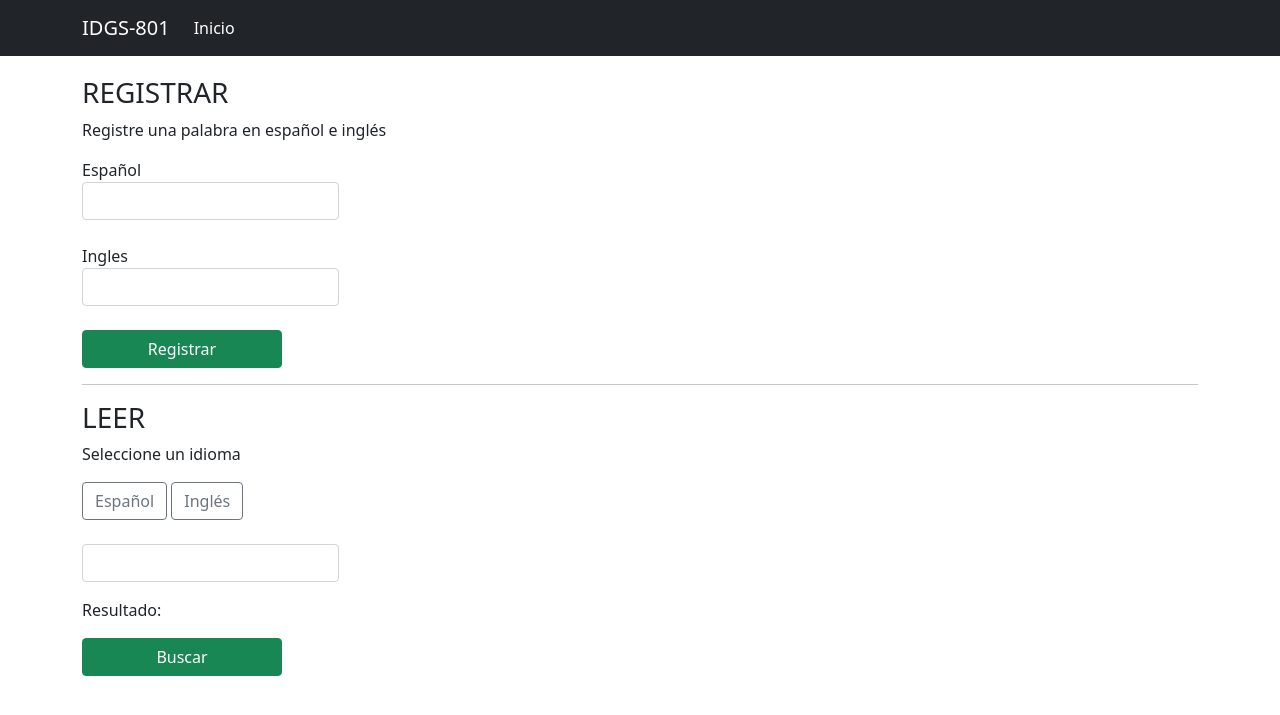
After one commit to IDGS-801-21000401/PracticasParcial1-IDGS801, a Flask app: page /documentos in a window 1280 px wide. The commit adds this page. Shown: the top 715 px of the page. Run offline with Flask 3, Linux system fonts and the light colour scheme.

Commit message:
19/02/2024 Se realizó actividad de archivos

```diff
--- a/forms.py
+++ b/forms.py
@@ -1,4 +1,4 @@
-from wtforms import Form,FloatField,RadioField,SelectField
+from wtforms import validators,Form,FloatField,RadioField,SelectField,StringField
 
 
 class UserForm(Form):
@@ -13,3 +13,21 @@ class calculadoraResistencia(Form):
     segundaBanda = SelectField("segundaBanda", choices=[("Negro", "Negro"), ("Café", "Café"), ("Rojo", "Rojo"), ("Naranja", "Naranja"), ("Amarillo", "Amarillo"), ("Verde", "Verde"), ("Azul", "Azul"), ("Violeta", "Violeta"), ("Gris", "Gris"), ("Blanco", "Blanco")])
     tercerBanda = SelectField("tercerBanda", choices=[("Negro", "Negro"), ("Café", "Café"), ("Rojo", "Rojo"), ("Naranja", "Naranja"), ("Amarillo", "Amarillo"), ("Verde", "Verde"), ("Azul", "Azul"), ("Violeta", "Violeta"), ("Gris", "Gris"), ("Blanco", "Blanco")])
     tolerancia = RadioField("Tolerancia", choices=[("oro", "Oro"), ("plata", "Plata")])
+
+
+class Documentos(Form):
+    ingles = StringField("ingles",[
+        validators.DataRequired(message='El campo es requerido.'),
+        validators.length(min=2,max=10,message='El minimo es 4 y el máximo es 10'),
+    ])
+    espaniol = StringField("español",[
+        validators.DataRequired(message='El campo es requerido.'),
+        validators.length(min=2,max=10,message='El minimo es 4 y el máximo es 10'),
+    ])
+
+class buscar(Form):
+    idiomas = RadioField("", choices=[("espanio", "Español"), ("ingles", "Inglés")])
+    busqueda = StringField("",[
+        validators.DataRequired(message='El campo es requerido.'),
+        validators.length(min=2,max=10,message='El minimo es 4 y el máximo es 10'),
+    ])
--- a/main.py
+++ b/main.py
@@ -1,6 +1,7 @@
 from flask import Flask, render_template, request
-from forms import UserForm,calculadoraResistencia
+from forms import UserForm,calculadoraResistencia,Documentos,buscar
 from math import sqrt
+from io import open
 
 app = Flask(__name__)
 
@@ -88,5 +89,55 @@ def resistencias():
         print(min_resistencia)
     return render_template("resistencias.html",form=resistencia, colores_resistencia = colores_resistencia, resultado = resultado, primerBanda = primerBanda, segundaBanda = segundaBanda, tercerBanda = tercerBanda, tolerancia=tolerancia,valor_resistencia=valor_resistencia, min_resistencia = min_resistencia, max_resistencia = max_resistencia)
 
+
+######################
+###### Archivos ######
+######################
+@app.route("/documentos", methods=["GET", "POST"])
+def documentos():
+    ingles = ""
+    espaniol = ""
+    busqueda = ""
+    documentos = Documentos(request.form)
+    form_busqueda = buscar(request.form)  # Crear una instancia del formulario de búsqueda
+    resultado = ""
+    error = ""
+
+    if request.method == "POST":
+        if "action" in request.form:
+            if request.form["action"] == "Registrar" and documentos.validate():
+                ingles = documentos.ingles.data
+                espaniol = documentos.espaniol.data
+                archivo = open('archivo.txt','a')
+                archivo.write(espaniol + "," + ingles + "\n")
+                archivo.close()
+                documentos.ingles.data = ""
+                documentos.espaniol.data = ""
+                documentos = Documentos()
+
+            elif request.form["action"] == "Buscar" and form_busqueda.validate():
+                busqueda = form_busqueda.busqueda.data.lower()
+                resultado = ""
+
+                with open('archivo.txt', 'r') as archivo:
+                    for linea in archivo:
+                        palabras = linea.strip().split(",")
+                        print(palabras)
+                        if busqueda == palabras[0].strip().lower():
+                            resultado = palabras[1].strip()
+                            error = ""
+                            break
+                        elif busqueda == palabras[1].strip().lower():
+                            resultado = palabras[0].strip()
+                            error = ""
+                            break
+
+                if resultado == "":
+                    resultado = "No se encontró ningún valor"
+                    error = "error"
+    return render_template("documentos.html", form=documentos, form2=form_busqueda,resultado=resultado, error=error)
+
+
+
 if __name__ == "__main__":
     app.run(debug=True)
--- a/templates/_macros.html
+++ b/templates/_macros.html
@@ -1,6 +1,11 @@
 {% macro campoNuevo(field) %}
-<label style="text-transform: capitalize;">{{field.label}}</label>
+<label  style="text-transform: capitalize;">{{field.label}}</label>
 <div>{{field(**kwargs) | safe }}</div>
+{% if field.errors%}
+        {% for error in field.errors%}
+            <p style="padding-left: 1%; color: red">{{error}}</p>
+        {%endfor%}
+    {%endif%}
 {% endmacro %}
 
 {% macro campoTolerancia(field) %}
@@ -10,3 +15,10 @@
 <input type="radio" class="btn-check" name="{{ field.name }}" id="{{ field.id }}_plata" value="plata">
 <label class="btn btn-outline-secondary" for="{{ field.id }}_plata">Plata</label>
 {% endmacro %}
+
+{% macro radioButtons(field) %}
+{% for value, label in field.choices %}
+    <input type="radio" class="btn-check" name="{{ field.name }}" id="{{ field.id }}_{{ value }}" value="{{ value }}">
+    <label class="btn btn-outline-secondary" for="{{ field.id }}_{{ value }}">{{ label }}</label>
+{% endfor %}
+{% endmacro %}
--- /dev/null
+++ b/templates/documentos.html
@@ -0,0 +1,38 @@
+{% extends "layout2.html" %}
+
+{% block container %}
+{% import "_macros.html" as macros %}
+<form action="" method="POST" novalidate class="pt-3">
+    <h3>REGISTRAR</h3>
+    <p>Registre una palabra en español e inglés</p>
+    <div class="d-flex flex-row">
+        <div class="form-group" style="">
+            {{ macros.campoNuevo(form.espaniol, class="form-control") }}
+            <br>
+            {{ macros.campoNuevo(form.ingles, class="form-control") }}
+        </div>
+    </div>
+    <div class="pt-4">
+        <button type="submit" name="action" value="Registrar" class="btn btn-success"
+            style="width: 200px;">Registrar</button>
+    </div>
+    <div>
+        <hr>
+        <h3>LEER</h3>
+        <p>Seleccione un idioma</p>
+        {{ macros.radioButtons(form2.idiomas) }}
+
+        <div class="d-flex flex-row">
+            <div class="form-group">
+                {{ macros.campoNuevo(form2.busqueda, class="form-control") }}
+            </div>
+        </div>
+        <p class="pt-3">Resultado: <label class="{{error}}">{{ resultado }}</label></p>
+
+    </div>
+    <div class="">
+        <button type="submit" name="action" value="Buscar" class="btn btn-success" style="width: 200px;">Buscar</button>
+    </div>
+</form>
+
+{% endblock %}
--- a/templates/layout2.html
+++ b/templates/layout2.html
@@ -18,6 +18,7 @@
         .Blanco { background-color: white !important; }
         .oro { background-color: gold !important; }
         .plata { background-color: silver !important; }
+        .error { color: red !important; }
     </style>
 
 </head>
```
Also changed, not shown: archivo.txt (added, +8 -0 lines).
